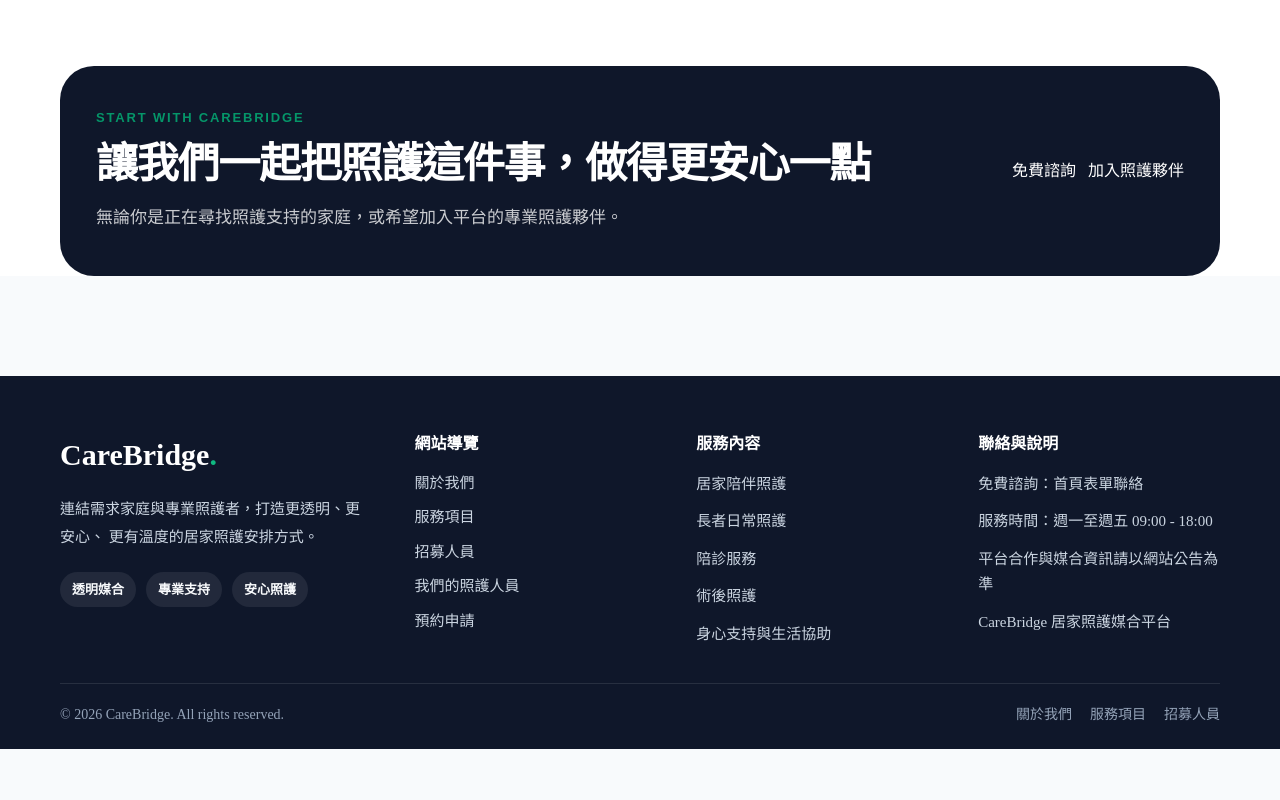
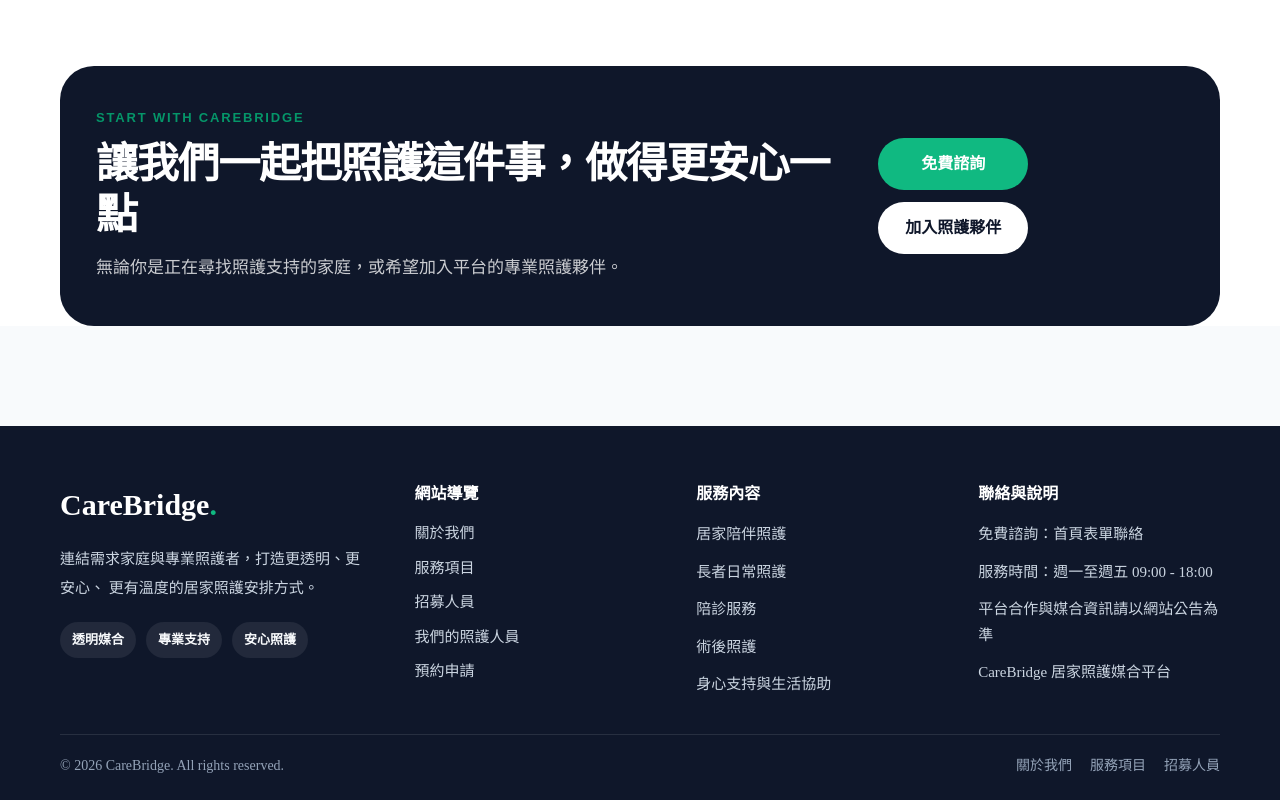
Before and after one commit to a0924061166-ux/carebridge, a Next.js app: page /aboutus in a window 1280 px wide. Shown: the part 3516-4316 px from the top of the page. Before the commit the page ends 4265 px from the top, so only its background shows below. Built offline with nearby package versions, Linux system fonts and the light colour scheme; no server answers.

Commit message:
fix about cta buttons

```diff
--- a/app/aboutus/page.tsx
+++ b/app/aboutus/page.tsx
@@ -197,10 +197,39 @@ export default function AboutUsPage() {
           </div>
 
           <div className="cta-actions">
-  <Link href="/#consult" className="cta-primary-btn">
+  <Link
+    href="/#consult"
+    style={{
+      display: "inline-flex",
+      alignItems: "center",
+      justifyContent: "center",
+      padding: "14px 24px",
+      borderRadius: "999px",
+      background: "#10b981",
+      color: "#ffffff",
+      fontWeight: 900,
+      textDecoration: "none",
+      minWidth: "150px",
+    }}
+  >
     免費諮詢
   </Link>
-  <Link href="/recruit-detail" className="cta-secondary-btn">
+
+  <Link
+    href="/recruit-detail"
+    style={{
+      display: "inline-flex",
+      alignItems: "center",
+      justifyContent: "center",
+      padding: "14px 24px",
+      borderRadius: "999px",
+      background: "#ffffff",
+      color: "#0f172a",
+      fontWeight: 900,
+      textDecoration: "none",
+      minWidth: "150px",
+    }}
+  >
     加入照護夥伴
   </Link>
 </div>
```
